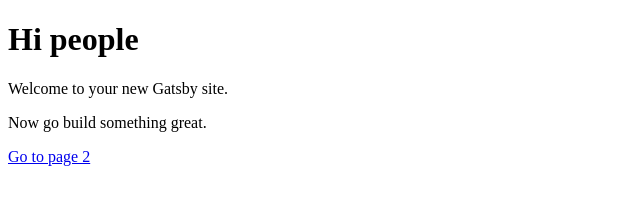
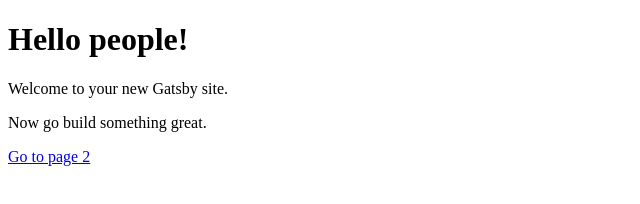
Before and after one commit to Dryanide-originale/missionampanotoana, a Gatsby site: page / in a window 1280 px wide. Shown: the whole page, without its empty margins (0-640 px from the left). Built offline with nearby package versions, Linux system fonts and the light colour scheme; Gatsby itself is replaced by a stand-in of ours.

Commit message:
changed title

```diff
--- a/src/pages/index.js
+++ b/src/pages/index.js
@@ -3,7 +3,7 @@ import Link from 'gatsby-link'
 
 const IndexPage = () => (
   <div>
-    <h1>Hi people</h1>
+    <h1>Hello people!</h1>
     <p>Welcome to your new Gatsby site.</p>
     <p>Now go build something great.</p>
     <Link to="/page-2/">Go to page 2</Link>
```
